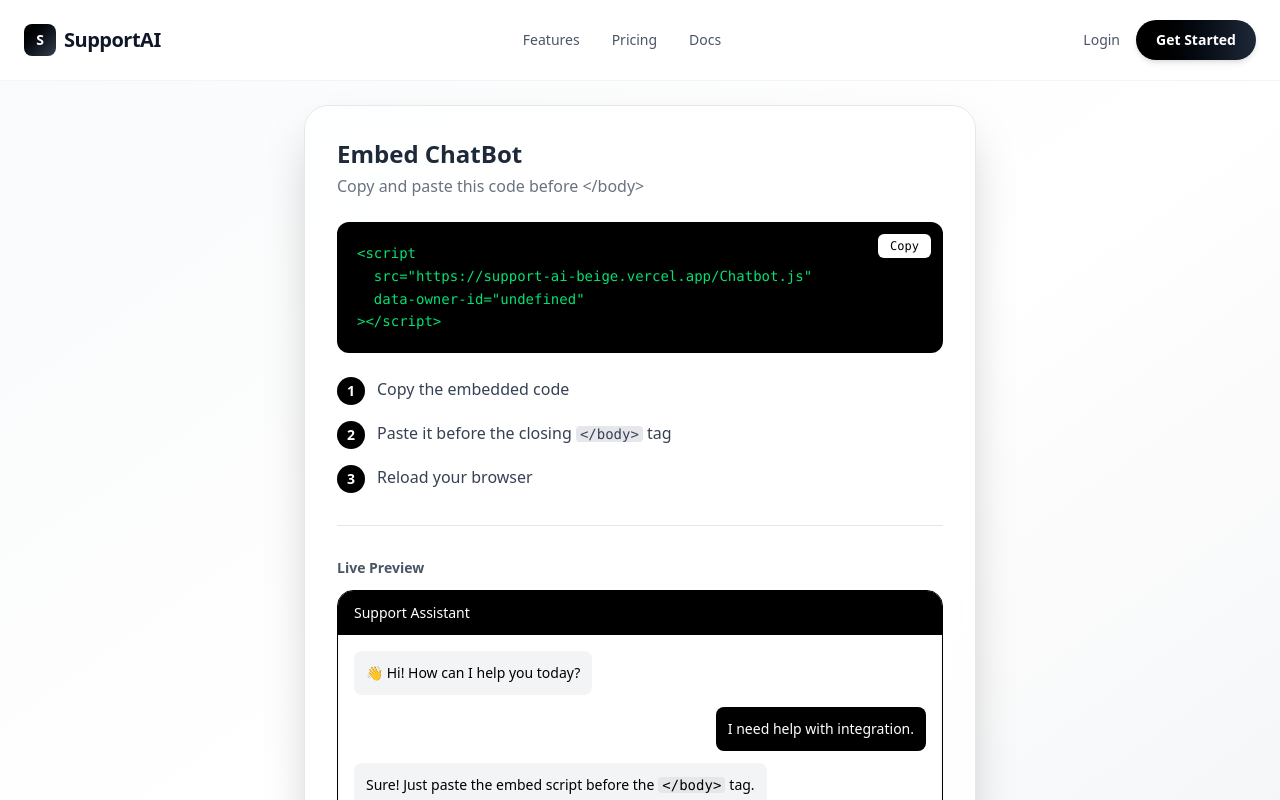
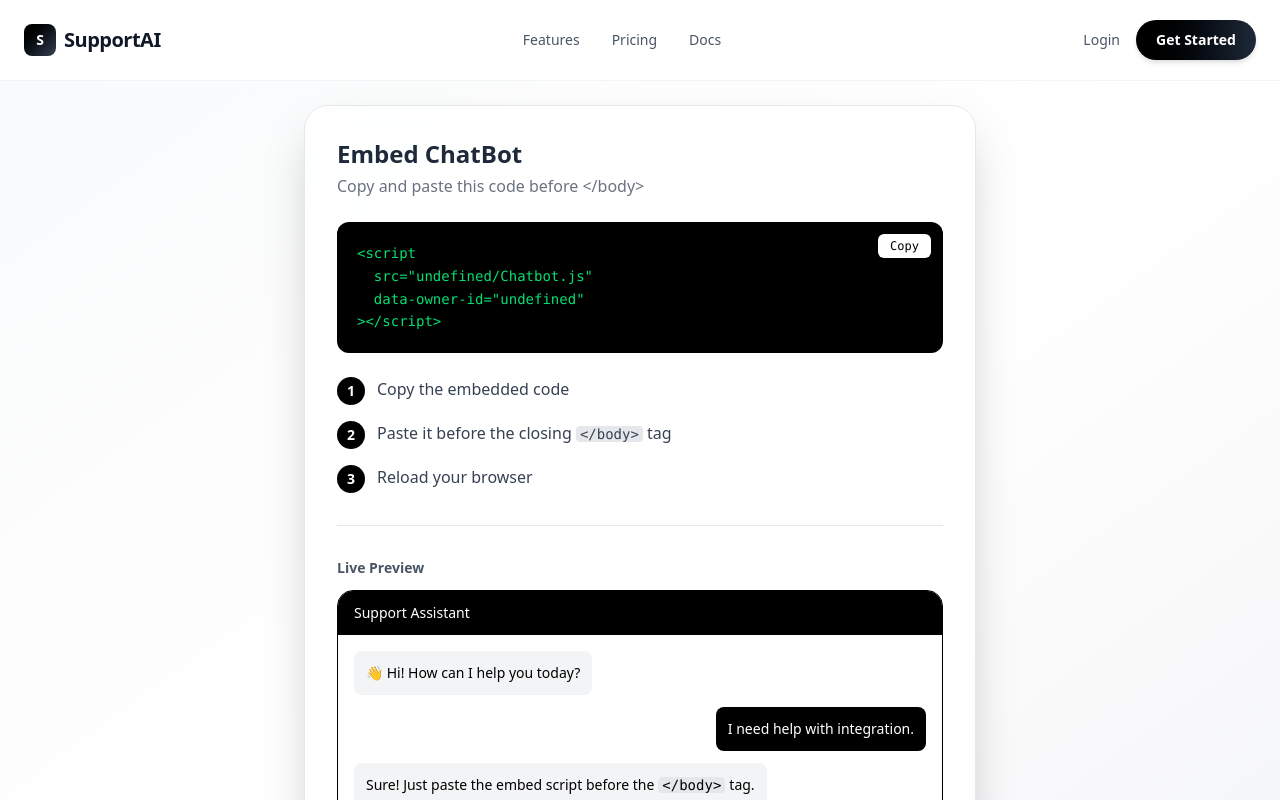
Before and after one commit to atifkhanfall2024/support-ai, a Next.js app: page /dashboard/embed in a window 1280 px wide. Shown: the top 800 px of the page. Built offline with nearby package versions, Linux system fonts and the light colour scheme; no server answers; what @scalekit-sdk/node would draw is missing.

Commit message:
some changes

```diff
--- a/components/embedded/embed.jsx
+++ b/components/embedded/embed.jsx
@@ -7,7 +7,7 @@ export default function Embed({ ownerid }) {
   const [copy, setCopy] = useState(false);
 
   const embeddedCode = `<script
-  src="https://support-ai-beige.vercel.app/Chatbot.js"
+  src="${process.env.URL}/Chatbot.js"
   data-owner-id="${ownerid}"
 ></script>`;
 
--- a/public/Chatbot.js
+++ b/public/Chatbot.js
@@ -1,7 +1,7 @@
 // Immediately Invoked Function Expression
 (function () {
 
-    const apiUrl = "http://localhost:3000/api/agent";
+    const apiUrl = `${process.env.URL}/api/agent`;
     const ownerScript = document.currentScript;
     const Userid = ownerScript.getAttribute("UserId");
 
```
